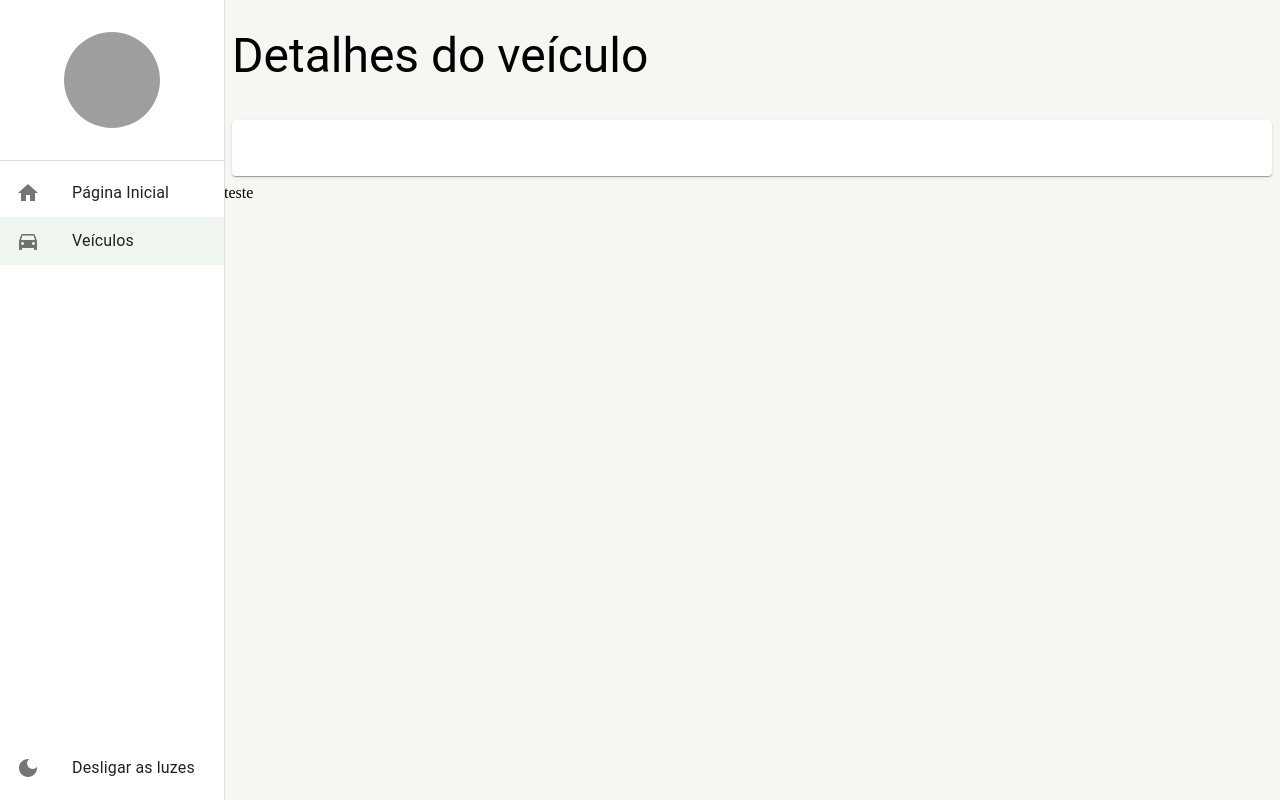
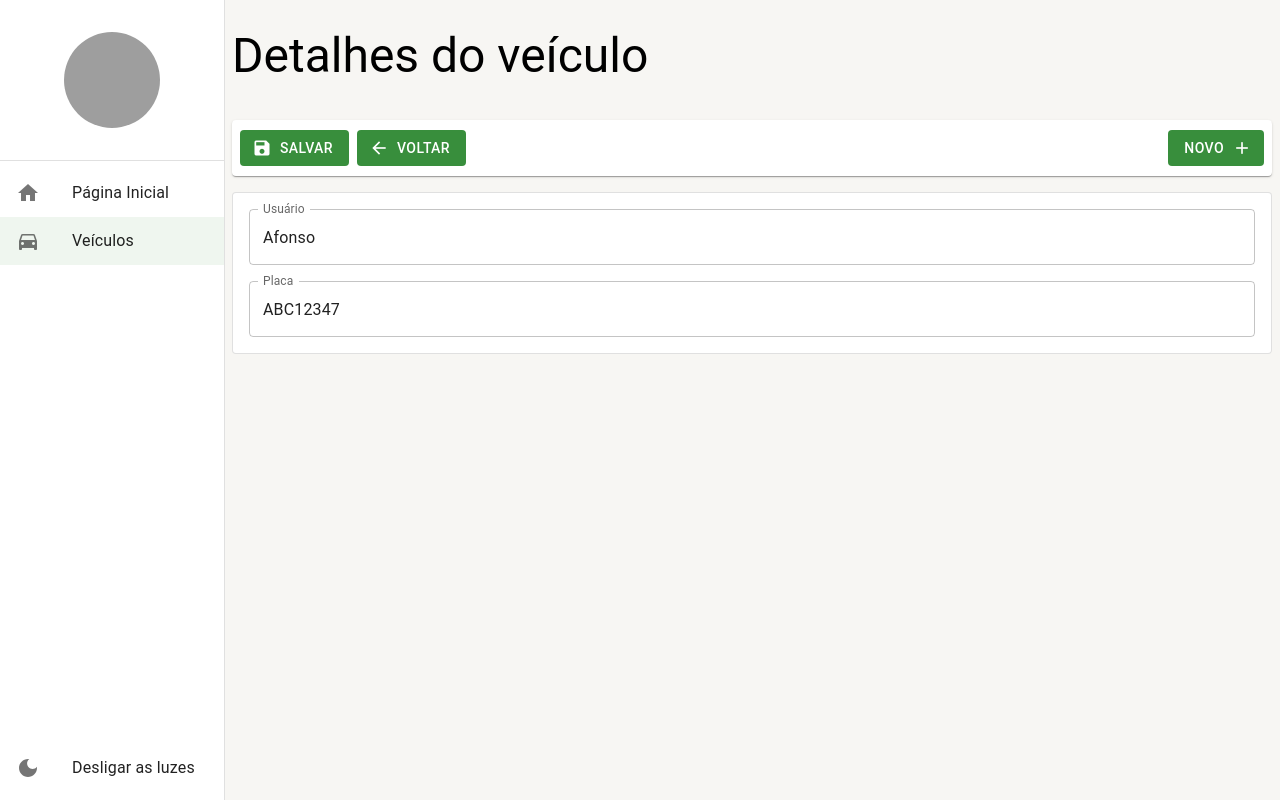
Before and after one commit to Pedro-Afonso/estacionamento-react, a React (Create React App) app: page /veiculos/detalhe/1 in a window 1280 px wide. Built offline with nearby package versions, Linux system fonts and the light colour scheme; data requests are answered from the project's data file; grey boxes are pictures that could not be loaded.

Commit message:
feat: Configurado DetalheDeVeiculos

```diff
--- a/mock/database.json
+++ b/mock/database.json
@@ -1,52 +1,87 @@
 {
   "veiculos": [
     {
-      "id": 1,
       "usuario": "Afonso",
-      "placa": "ABC12345",
-      "entrada": "10:00"
+      "placa": "ABC12347",
+      "id": 1
     },
     {
-      "id": 2,
       "usuario": "Maria",
-      "placa": "ABC12345",
-      "entrada": "10:00"
+      "placa": "ABC12349",
+      "id": 2
     },
     {
-      "id": 4,
       "usuario": "José",
-      "placa": "ABC12345",
-      "entrada": "10:00"
+      "placa": "ABC12349",
+      "id": 4
     },
     {
-      "id": 5,
       "usuario": "Roberto",
-      "placa": "ABC12345",
-      "entrada": "10:00"
+      "placa": "ABC12349",
+      "id": 5
     },
     {
-      "id": 6,
-      "usuario": "Antônio",
-      "placa": "ABC12345",
-      "entrada": "10:00"
-    },
-    {
-      "id": 8,
       "usuario": "Pedro",
-      "placa": "ABC12345",
-      "entrada": "10:00"
+      "placa": "ABC12341",
+      "id": 8
     },
     {
       "id": 9,
-      "usuario": "Gerivaldo",
-      "placa": "ABC12345",
+      "usuario": "Gerivalda",
+      "placa": "ABC12343",
       "entrada": "10:00"
     },
     {
       "id": 10,
       "usuario": "Roberto",
-      "placa": "ABC12345",
+      "placa": "ABC12341",
       "entrada": "10:00"
+    },
+    {
+      "usuario": "asdas",
+      "placa": "dadasd",
+      "id": 11
+    },
+    {
+      "usuario": "teste",
+      "placa": "teste",
+      "id": 12
+    },
+    {
+      "usuario": "José",
+      "placa": "ABC123123",
+      "entrada": 1656851064176,
+      "id": 13
+    },
+    {
+      "usuario": "Marcos",
+      "placa": "ABC12323",
+      "entrada": "1.656.851.131.486",
+      "id": 14
+    },
+    {
+      "usuario": "Cláudio",
+      "placa": "BBB22222",
+      "timeNow": "03/07/2022",
+      "id": 15
+    },
+    {
+      "usuario": "José",
+      "placa": "AAA111111",
+      "entrada": "03/07/2022",
+      "id": 16
+    },
+    {
+      "usuario": "asdasd",
+      "placa": "12313",
+      "entrada": "Sun, 03 Jul 2022 12:38:36 GMT",
+      "id": 17
+    },
+    {
+      "usuario": "Machado",
+      "placa": "123123",
+      "entrada": "03/07/2022 10:00:05",
+      "id": 18
     }
   ]
 }
--- a/src/pages/detalhes-de-veiculos/DetalhesDeVeiculos.tsx
+++ b/src/pages/detalhes-de-veiculos/DetalhesDeVeiculos.tsx
@@ -1,14 +1,115 @@
-import { useTheme } from "@mui/material";
+import { TextField, Box, Paper, Grid } from "@mui/material";
+import { useEffect, useState } from "react";
+import { useForm, Controller, SubmitHandler } from "react-hook-form";
+import { useNavigate, useParams } from "react-router-dom";
 import { FerramentasDaListagem } from "../../shared/components";
 import { LayoutBaseDaPagina } from "../../shared/layout";
+import { VeiculosService } from "../../shared/services/api/veiculos/VeiculosService";
 
 export const DetalhesDeVeiculos: React.FC = () => {
+  const [isLoading, setIsLoading] = useState(true);
+  const { handleSubmit, control, setValue } = useForm<FormValues>();
+  const navigate = useNavigate();
+
+  const { id = "nova" } = useParams<"id">();
+
+  type FormValues = {
+    usuario: string;
+    placa: string;
+  };
+
+  const onSubmit: SubmitHandler<FormValues> = (data) => {
+    setIsLoading(true);
+    if (id !== "novo") {
+      VeiculosService.updateById(Number(id), data).then((res) => {
+        setIsLoading(false);
+        if (res instanceof Error) {
+          alert("Ocorreu um erro ao carregar os dados.");
+        } else {
+          navigate("/veiculos");
+        }
+      });
+    } else {
+      const timeElapsed = Date.now();
+      const dataTempo = new Date(timeElapsed).toLocaleString("pt-BR");
+
+      const dataWithTime = { ...data, entrada: dataTempo };
+
+      VeiculosService.create(dataWithTime).then((res) => {
+        if (res instanceof Error) {
+          alert("Ocorreu um erro ao carregar os dados.");
+        } else {
+          navigate("/veiculos");
+        }
+      });
+    }
+    console.log("teste");
+    console.log(data);
+  };
+
+  useEffect(() => {
+    if (id !== "novo") {
+      setIsLoading(true);
+      VeiculosService.getById(Number(id)).then((res) => {
+        setIsLoading(false);
+        if (res instanceof Error) {
+          alert("Ocorreu um erro ao carregar os dados.");
+        } else {
+          setValue("usuario", res.usuario);
+          setValue("placa", res.placa);
+        }
+      });
+    } else {
+      setValue("usuario", "");
+      setValue("placa", "");
+    }
+  }, [id]);
+
   return (
     <LayoutBaseDaPagina
-      titulo="Detalhes do veículo"
-      barraDeFerramentas={<FerramentasDaListagem />}
+      titulo={id === "novo" ? "Adicionar novo veículo" : "Detalhes do veículo"}
+      barraDeFerramentas={
+        <FerramentasDaListagem
+          mostrarBotaoSalvar
+          mostrarBotaoVoltar
+          mostrarBotaoNovo={id !== "novo"}
+          aoClicarEmSalvar={handleSubmit(onSubmit)}
+          aoClicarEmVoltar={() => navigate("/veiculos")}
+          aoClicarEmNovo={() => navigate("/veiculos/detalhe/novo")}
+        />
+      }
     >
-      teste
+      <form>
+        <Box component={Paper} variant="outlined" margin={1}>
+          <Grid container display="flex" flexDirection="column" spacing={2} padding={2}>
+            <Grid item>
+              <Controller
+                control={control}
+                name="usuario"
+                defaultValue=""
+                render={({ field: { onChange, value } }) => (
+                  <TextField
+                    fullWidth
+                    label="Usuário"
+                    value={value}
+                    onChange={onChange}
+                  />
+                )}
+              />
+            </Grid>
+            <Grid item>
+              <Controller
+                control={control}
+                name="placa"
+                defaultValue=""
+                render={({ field: { onChange, value } }) => (
+                  <TextField fullWidth label="Placa" value={value} onChange={onChange} />
+                )}
+              />
+            </Grid>
+          </Grid>
+        </Box>
+      </form>
     </LayoutBaseDaPagina>
   );
 };
--- a/src/shared/services/api/veiculos/VeiculosService.ts
+++ b/src/shared/services/api/veiculos/VeiculosService.ts
@@ -5,14 +5,14 @@ export interface IListagemVeiculo {
   id: number;
   usuario: string;
   placa: string;
-  entrada: number;
+  entrada?: string;
 }
 
 interface IDetalhesVeiculo {
   id: number;
   usuario: string;
   placa: string;
-  entrada: number;
+  entrada?: string;
 }
 
 type TVeiculosComTotalCount = {
@@ -73,9 +73,12 @@ const create = async (dados: Omit<IDetalhesVeiculo, "id">): Promise<number | Err
     );
   }
 };
-const updateById = async (id: number, dados: IDetalhesVeiculo): Promise<void | Error> => {
+const updateById = async (
+  id: number,
+  dados: Omit<IDetalhesVeiculo, "id" | "entrada">
+): Promise<void | Error> => {
   try {
-    await Api.put(`/veiculos/${id}`, dados);
+    await Api.patch(`/veiculos/${id}`, dados);
   } catch (error) {
     console.log(error);
     return new Error(
```
